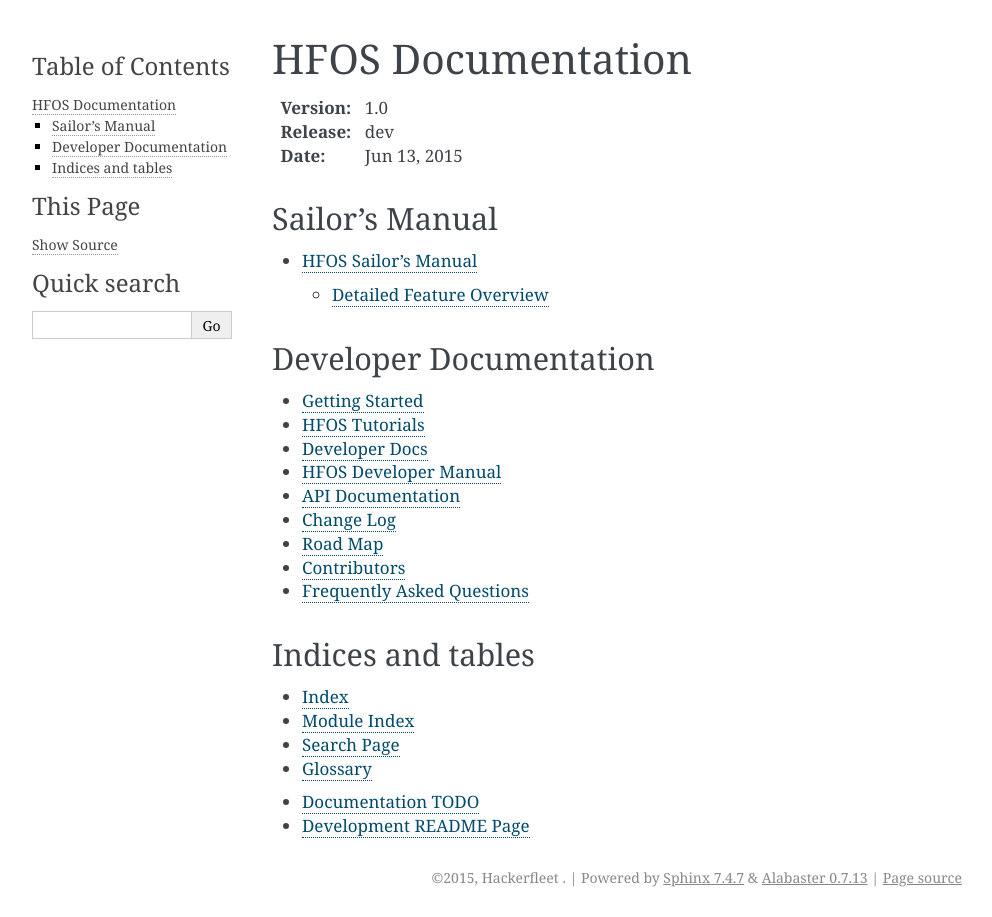
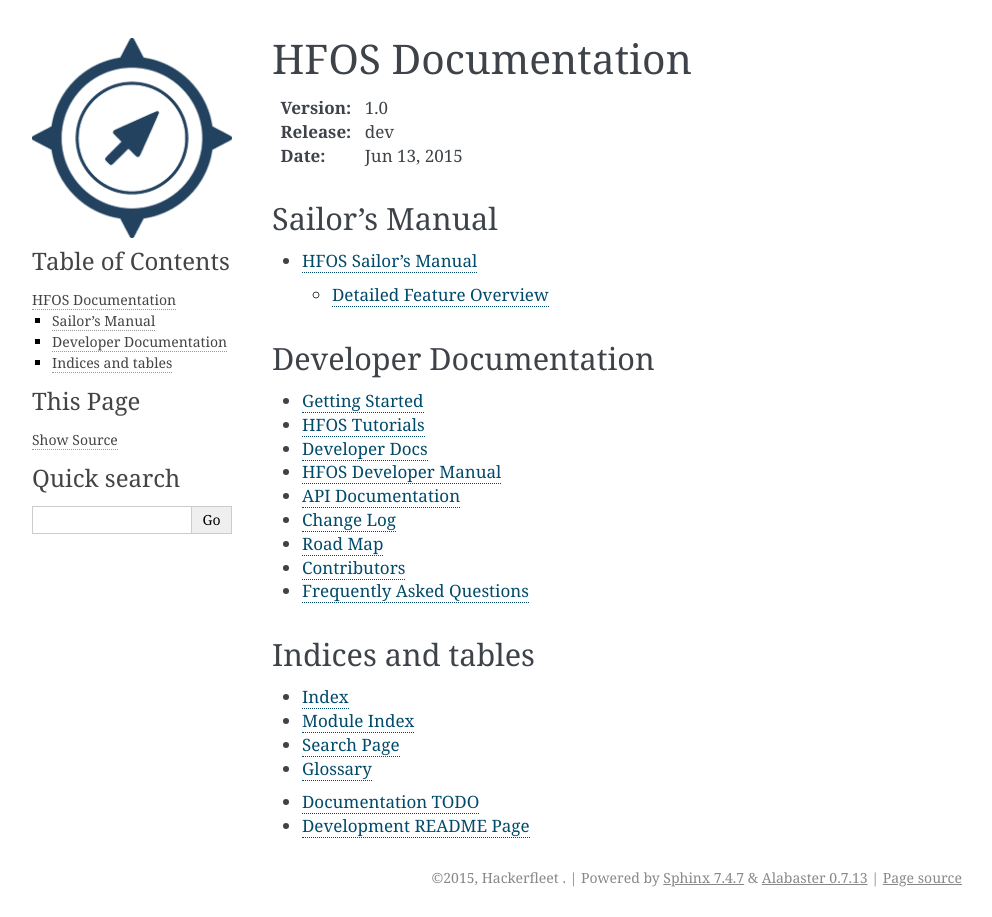
Before and after one commit to Hackerfleet/hfos-legacy, a Sphinx documentation site: the page built from docs/source/index.rst, in a window 1280 px wide. Shown: the whole page, without its empty margins (148-1140 px from the left). Built offline with Sphinx 7.4.7, drawn with Linux system fonts in a browser that asks for light colours.

Commit message:
More minor doc fixes

```diff
--- a/docs/source/conf.py
+++ b/docs/source/conf.py
@@ -162,12 +162,12 @@
 
 # The name of an image file (relative to this directory) to place at the top
 # of the sidebar.
-# html_logo = None
+html_logo = "_static/logo.png"
 
 # The name of an image file (within the static path) to use as favicon of the
 # docs.  This file should be a Windows icon file (.ico) being 16x16 or 32x32
 # pixels large.
-# html_favicon = None
+html_favicon = "_static/favicon.ico"
 
 # Add any paths that contain custom static files (such as style sheets) here,
 # relative to this directory. They are copied after the builtin static files,
@@ -263,7 +263,7 @@
 
 # The name of an image file (relative to this directory) to place at the top of
 # the title page.
-# latex_logo = None
+latex_logo = "_static/logo.png"
 
 # For "manual" documents, if this is true, then toplevel headings are parts,
 # not chapters.
@@ -302,7 +302,7 @@
 #  dir menu entry, description, category)
 texinfo_documents = [
     (master_doc, 'HFOS', u'HFOS Documentation',
-     author, 'HFOS', 'One line description of project.',
+     author, 'HFOS', 'The Hackerfleet Operating System.',
      'Miscellaneous'),
 ]
 
```
Also changed, not shown: docs/redist-licenses.txt (renamed from doc/redist-licenses.txt), docs/source/_static/favicon.ico (added), 5 other files.
